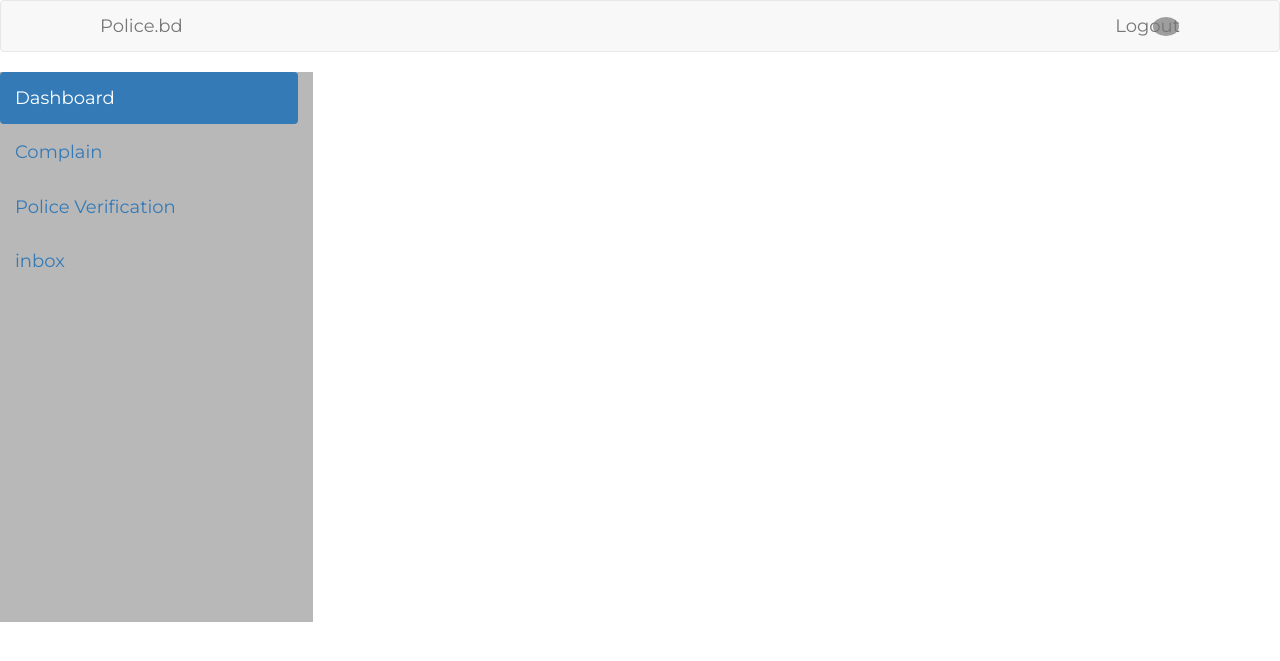
After one commit to Minhaj171/E-GeneralDiaryService, a Django app: page /user_dashboard/ in a window 1280 px wide. The commit adds this page. Shown: the top 661 px of the page. Run offline with Django 3.2, Linux system fonts and the light colour scheme; some libraries are stand-ins or nearby versions; grey boxes are pictures that could not be loaded.

Commit message:
add image

```diff
--- a/EGDService/victim/templates/index.html
+++ b/EGDService/victim/templates/index.html
@@ -35,7 +35,7 @@
 
 
 <div class="container_concert bg-1 text-center">
-<img src="{% static 'img/banner1.jpg'%}" class="img-responsive" style="width: 100%" alt="consert">
+<img src="{% static 'img/poimages.jpg'%}" class="img-responsive" style="width: 100%" alt="consert">
 </div>
 
 
--- /dev/null
+++ b/EGDService/victim/templates/user_dashboard.html
@@ -0,0 +1,73 @@
+<!DOCTYPE html>
+<html>
+<head>
+	<title></title>
+	 <meta charset="utf-8">
+  <meta name="viewport" content="width=device-width, initial-scale=1">
+  <link rel="stylesheet" href="https://maxcdn.bootstrapcdn.com/bootstrap/3.4.1/css/bootstrap.min.css">
+  <script src="https://ajax.googleapis.com/ajax/libs/jquery/3.4.1/jquery.min.js"></script>
+   <script src="https://maxcdn.bootstrapcdn.com/bootstrap/3.4.0/js/bootstrap.min.js"></script>
+  <link href="https://fonts.googleapis.com/css?family=Montserrat" rel="stylesheet">
+ <style>
+ 	body{
+ 		  font: 18px "Montserrat", sans-serif;
+  line-height: 1.8;
+  color: #f5f6f7;
+ 	}
+    /* Set height of the grid so .sidenav can be 100% (adjust as needed) */
+    .row.content {height: 550px}
+
+    /* Set gray background color and 100% height */
+    .sidenav {
+      background-color:#B8B8B8;
+      height: 100%;
+    }
+
+    /* On small screens, set height to 'auto' for the grid */
+    @media screen and (max-width: 767px) {
+      .row.content {height: auto;}
+    }
+    .avatar{
+    	border-radius: 50%;
+    	position: absolute;
+    	bottom: 15px;
+    	right: 115px;
+    }
+  </style>
+</head>
+<body>
+ <nav class="navbar navbar-default">
+    <div class="container">
+        <div class="collapse navbar-collapse" id="myNavbar">
+
+        	    <img src="avatar.png" class="avatar navbar-right" style="width: 2%">
+        	    <ul class="nav navbar-nav navbar-left">
+        	    	<li> <a href="login.php" target="_blank">Police.bd</a></li>
+        	    </ul>
+        <ul class="nav navbar-nav navbar-right">
+            <li><a href="index.html">Logout</a></li>
+        </ul>
+      </div>
+    </div>
+    </nav>
+
+
+
+
+  <div class="row content">
+    <div class="col-sm-3 sidenav">
+
+      <ul class="nav nav-pills nav-stacked">
+        <li class="active"><a href="user_dashboard.html">Dashboard</a></li>
+        <li><a href="complain.html">Complain</a></li>
+        <li><a href="#section3">Police Verification</a></li>
+        <li><a href="#section3">inbox</a></li>
+      </ul><br>
+    </div>
+    <br>
+
+
+  </div>
+
+</body>
+</html>
--- a/EGDService/victim/urls.py
+++ b/EGDService/victim/urls.py
@@ -3,5 +3,6 @@ from .import views
 
 urlpatterns = [
     path('', views.showvictim, name='victimlist'),
-    path('login/', views.loginPage, name='loginPage')
+    path('login/', views.loginPage, name='loginPage'),
+    path('user_dashboard/', views.userPage, name="userPage")
 ]
--- a/EGDService/victim/views.py
+++ b/EGDService/victim/views.py
@@ -8,3 +8,5 @@ def showvictim(request):
 
 def loginPage(request):
     return render(request, "login.html")
+def userPage(request):
+    return render(request, "user_dashboard.html")
```
Also changed, not shown: EGDService/victim/templates/complain.html (added, +104 -0 lines), EGDService/victim/static/img/avatar2.png (added).
